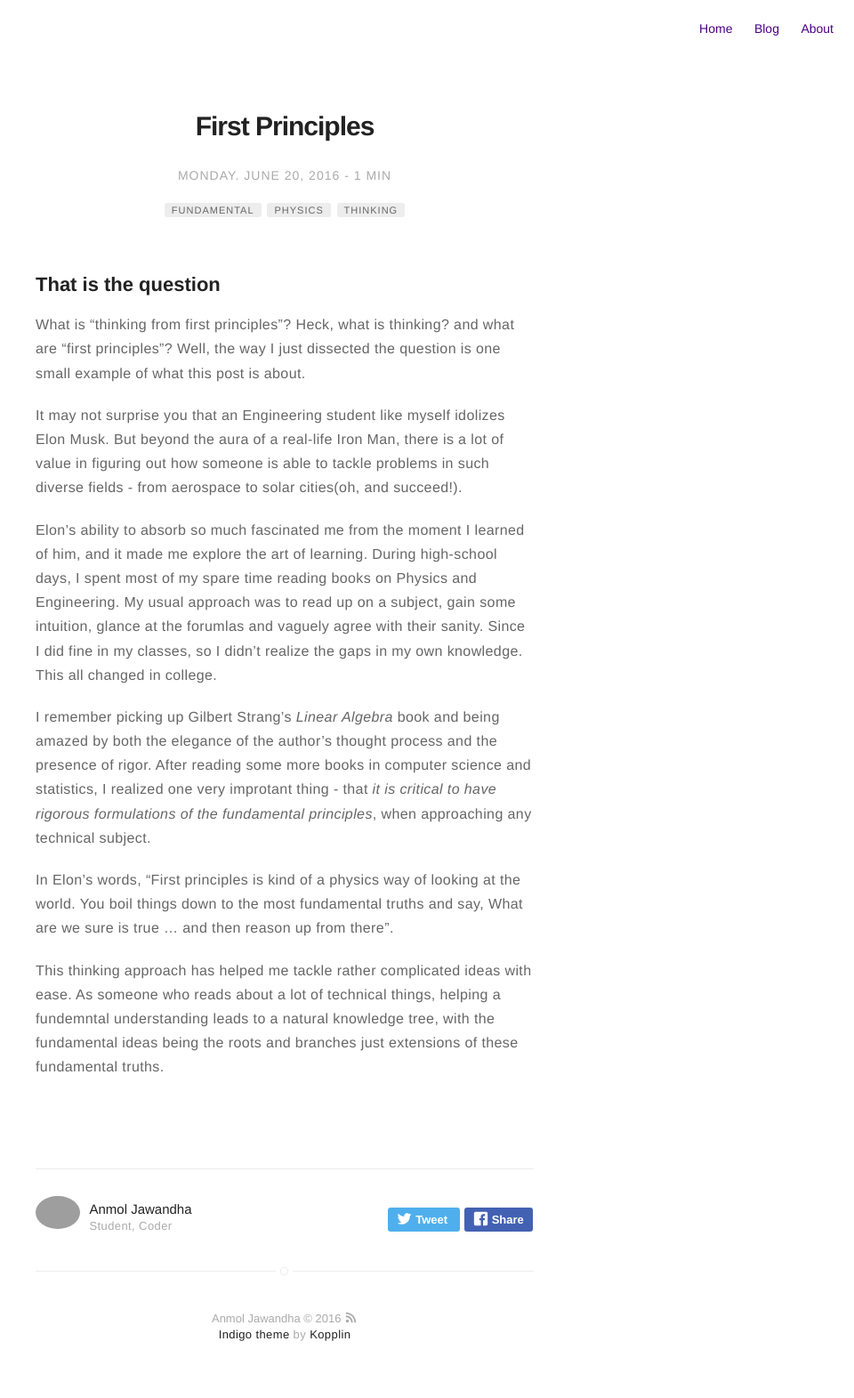
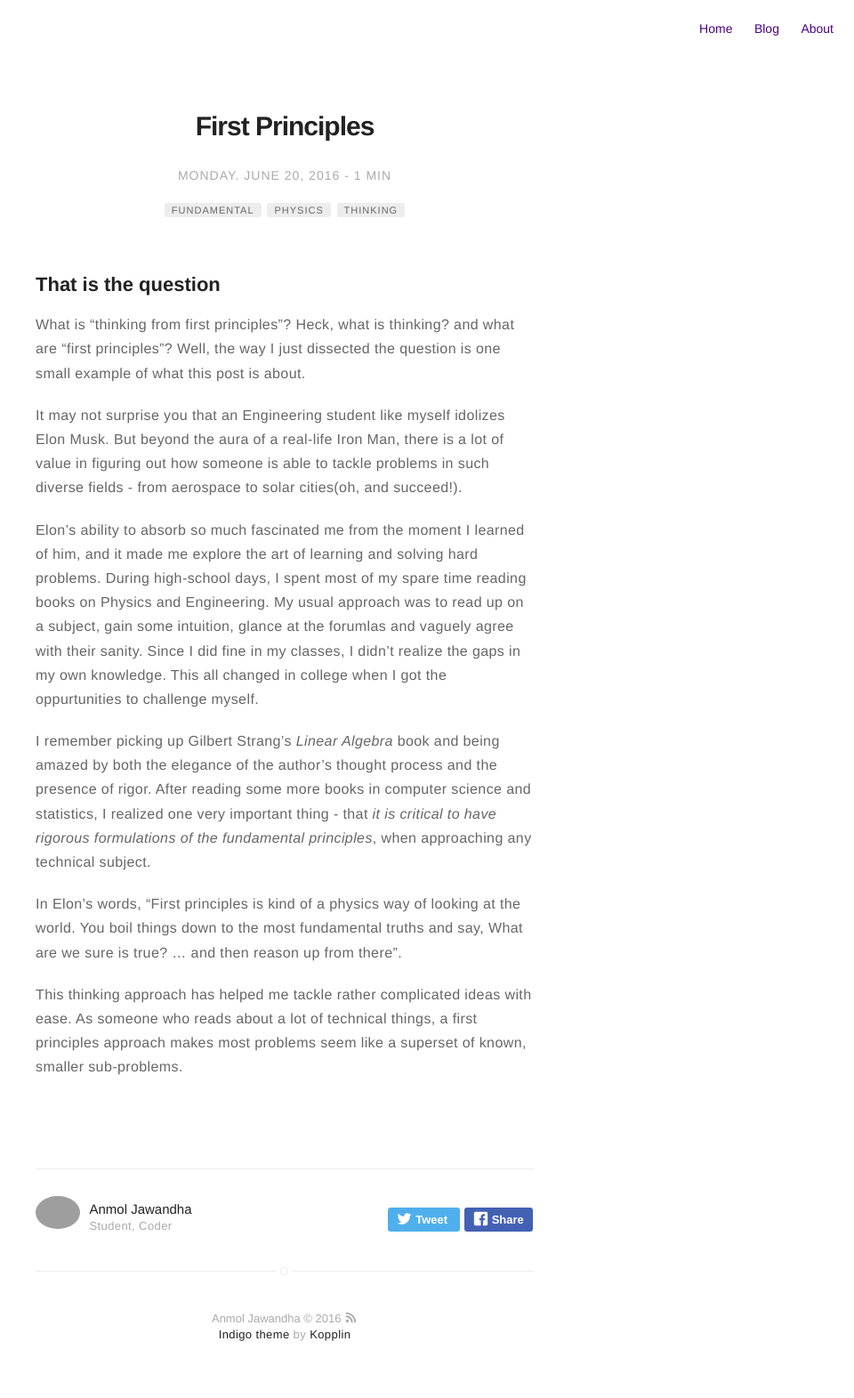
Before and after one commit to Anmol6/anmol6.github.io, a Jekyll site: the page built from _posts/2015-06-20-first-principles.markdown, in a window 1280 px wide. Shown: the whole page at 89% size, without its empty margins (320-1280 px from the left). Built offline with Jekyll 4.4.1, drawn with Linux system fonts in a browser that asks for light colours; grey boxes are pictures that could not be loaded.

Commit message:
Update 2015-06-20-first-principles.markdown

```diff
--- a/_posts/2015-06-20-first-principles.markdown
+++ b/_posts/2015-06-20-first-principles.markdown
@@ -24,20 +24,22 @@ But beyond the aura of a real-life Iron Man, there is a lot of value in figuring
 is able to tackle problems in such diverse fields - from aerospace to solar cities(oh, and succeed!).
 
 Elon's ability to absorb so much fascinated me from the moment I learned
-of him, and it made me explore the art of learning.
+of him, and it made me explore the art of learning and solving hard problems.
 During high-school days, I spent most of my spare time reading books on Physics and Engineering. My usual approach was to read up on a subject,
-gain some intuition, glance at the forumlas and vaguely agree with their sanity. Since I did fine in my classes, so I didn't realize the gaps in my own knowledge.
-This all changed in college.
+gain some intuition, glance at the forumlas and vaguely agree with their sanity. Since I did fine in my classes, I didn't realize the gaps in my own knowledge.
+This all changed in college when I got the oppurtunities to challenge myself.
+
+
 
 I remember picking up Gilbert Strang's *Linear Algebra* book and being amazed by both the elegance of the author's thought process and the presence of
-rigor. After reading some more books in computer science and statistics, I realized one very improtant thing - that *it is critical to have rigorous formulations
+rigor. After reading some more books in computer science and statistics, I realized one very important thing - that *it is critical to have rigorous formulations
 of the fundamental principles*, when approaching any technical subject.
 
 
 
 
+
 In Elon's words, "First principles is kind of a physics way of looking at the world. You boil things down to the most fundamental truths and say,
- What are we sure is true … and then reason up from there".
+ What are we sure is true? … and then reason up from there".
 
-This thinking approach has helped me tackle rather complicated ideas with ease. As someone who reads about a lot of technical things, helping a fundemntal
-understanding leads to a natural knowledge tree, with the fundamental ideas being the roots and branches just extensions of  these fundamental truths.
+This thinking approach has helped me tackle rather complicated ideas with ease. As someone who reads about a lot of technical things, a first principles approach makes most problems seem like a superset of known, smaller sub-problems.
```
